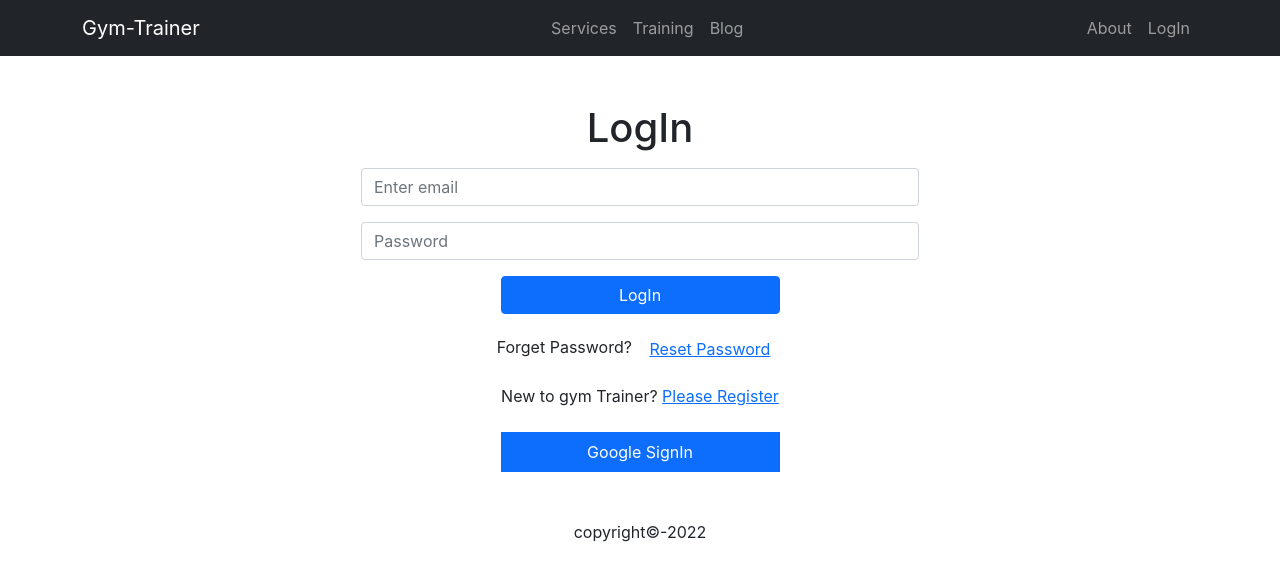
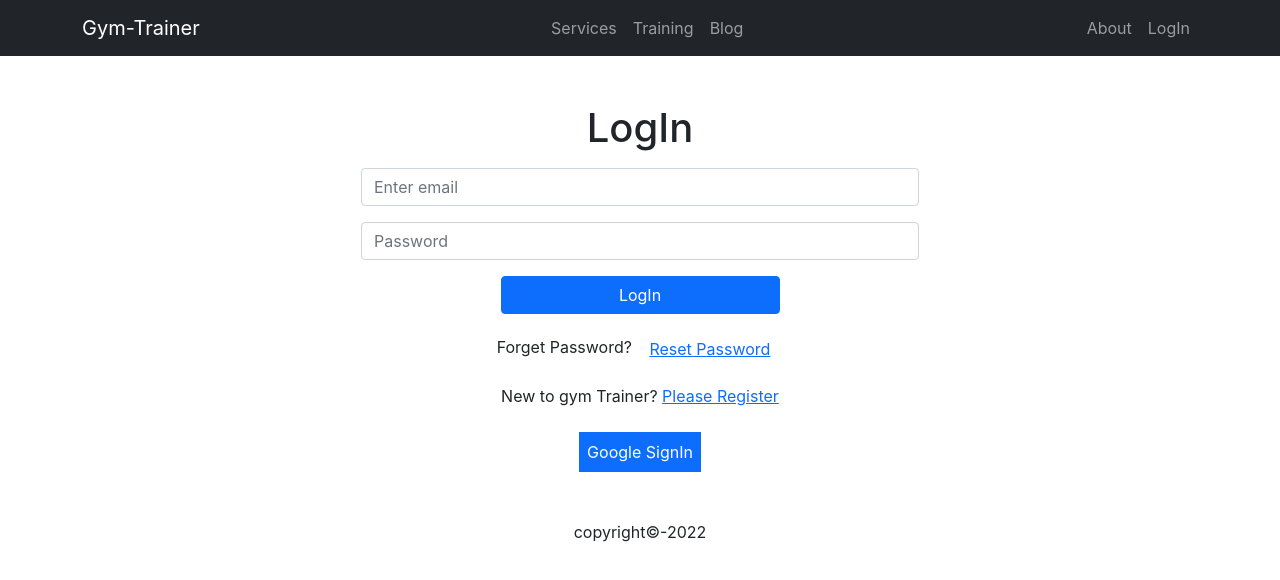
Before and after one commit to rhshuvo44/gym-trainer, a React (Create React App) app: page /login in a window 1280 px wide. Shown: the top 580 px of the page. Built offline with nearby package versions, Linux system fonts and the light colour scheme; no server answers.

Commit message:
checkout

```diff
--- a/src/Components/Pages/LogIn/LogIn/LogIn.js
+++ b/src/Components/Pages/LogIn/LogIn/LogIn.js
@@ -5,14 +5,14 @@ import {
   useSignInWithEmailAndPassword,
   useSignInWithGoogle
 } from "react-firebase-hooks/auth";
-import { Link, useNavigate } from "react-router-dom";
+import { Link, useNavigate,useLocation } from "react-router-dom";
 import { toast, ToastContainer } from "react-toastify";
 import "react-toastify/dist/ReactToastify.css";
 import auth from "../../../../firebase.init";
 
 const LogIn = () => {
   const navigate = useNavigate();
-  const location = useNavigate();
+  const location = useLocation();
   const emailRef = useRef("");
   const from = location.state?.from?.pathname || "/";
 
@@ -22,7 +22,6 @@ const LogIn = () => {
   const [signInWithGoogle, user1] = useSignInWithGoogle(auth);
   const [sendPasswordResetEmail] = useSendPasswordResetEmail(auth);
 
-//  console.log(error.message);
 
   if (user || user1) {
     navigate(from, { replace: true });
@@ -88,7 +87,7 @@ const LogIn = () => {
         <button
           style={{ border: "none" }}
           onClick={googleSingIn}
-          className="w-50 mt-2 bg-primary text-white py-2"
+          className=" mt-2 bg-primary text-white p-2"
           type="submit"
         >
           Google SignIn
```
